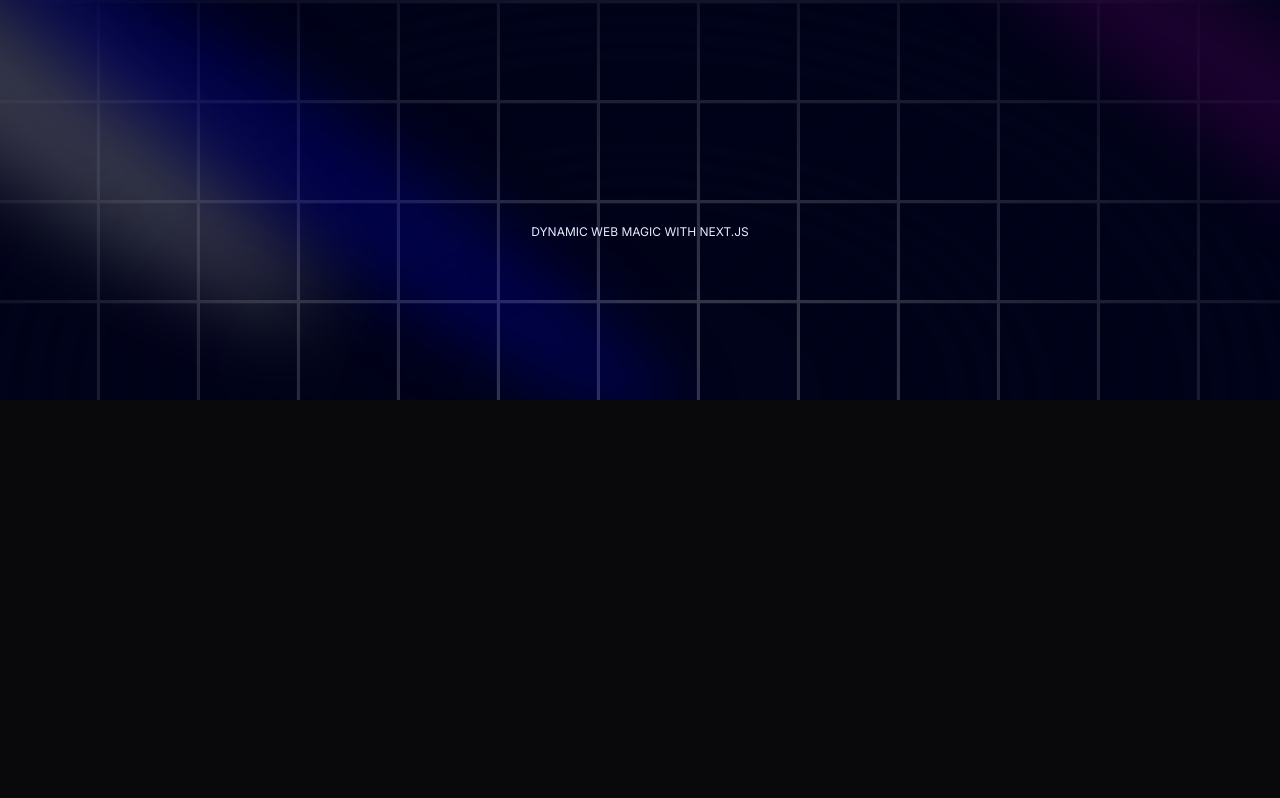
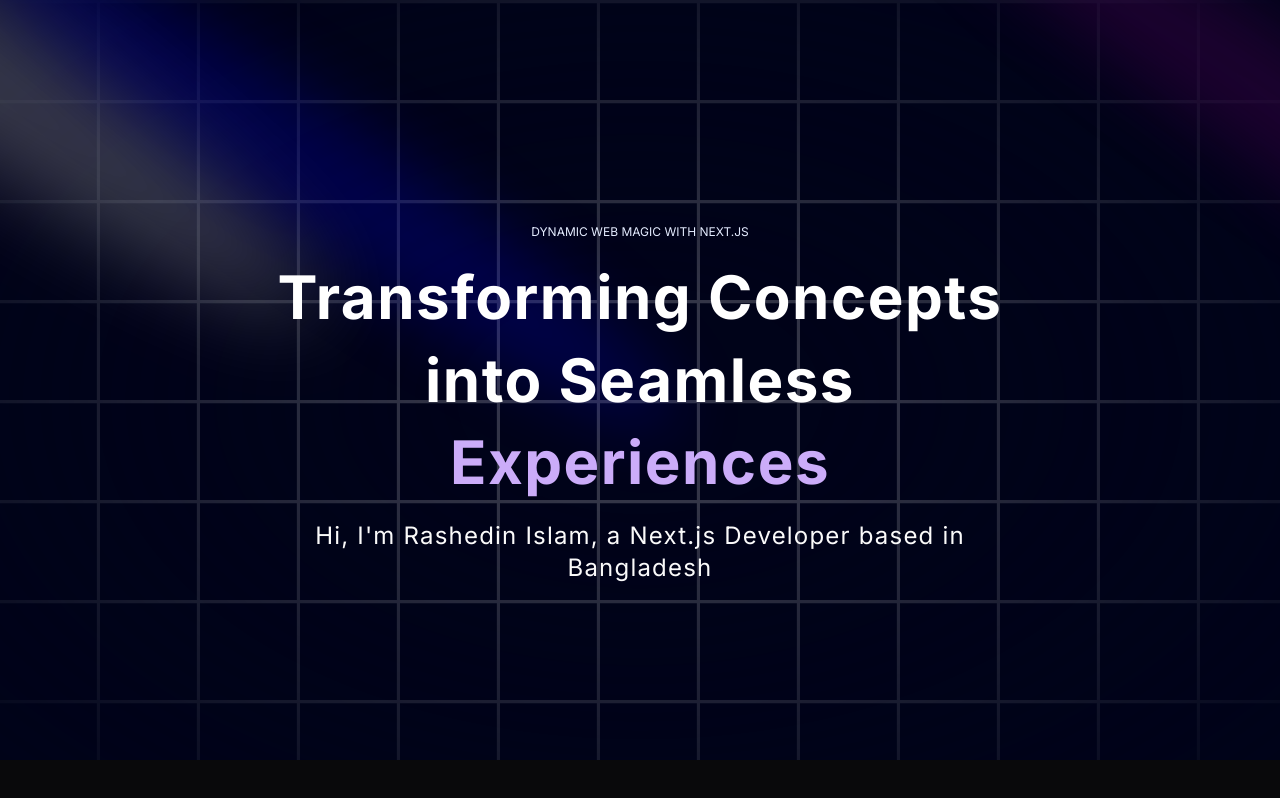
Before and after one commit to Rashedin-063/Exploration-of-Portfolios-2, a Next.js app: page / in a window 1280 px wide. Built offline with nearby package versions, Linux system fonts and the light colour scheme.

Commit message:
hero section text complete with text-generate-effect from aceternity ui

```diff
--- a/src/components/Hero.tsx
+++ b/src/components/Hero.tsx
@@ -1,4 +1,5 @@
 import { Spotlight } from "./ui/spotlite"
+import { TextGenerateEffect } from '@/components/ui/text-generate-effect';
 
 const Hero = () => {
   return (
@@ -20,15 +21,22 @@
       {/* background */}
       <div className='h-screen w-full dark:bg-black-100 bg-white  dark:bg-grid-white/[0.2] bg-grid-black/[0.3] flex items-center justify-center absolute top-0 left-0'>
         {/* Radial gradient for the container to give a faded look */}
-        <div className='absolute pointer-events-none inset-0 flex items-center justify-center dark:bg-black-100 bg-white [mask-image:radial-gradient(ellipse_at_center,transparent_20%,black)]'>
-
-        </div>
+        <div className='absolute pointer-events-none inset-0 flex items-center justify-center dark:bg-black-100 bg-white [mask-image:radial-gradient(ellipse_at_center,transparent_20%,black)]'></div>
       </div>
 
       {/* hero content */}
       <div className='flex justify-center relative my-20 z-10'>
-        <div className="max-w-[89vw] md:max-w-2xl lg:max-w-[60vw] flex flex-col items-center justify-center">
-          <h1 className="uppercase text-xs text-center text-blue-100  max-w-80">Dynamic Web Magic with Next.js</h1>
+        <div className='max-w-[89vw] md:max-w-2xl lg:max-w-[60vw] flex flex-col items-center justify-center'>
+          <h2 className='uppercase text-xs text-center text-blue-100  max-w-80'>
+            Dynamic Web Magic with Next.js
+          </h2>
+
+          <TextGenerateEffect
+            words='Transforming Concepts into Seamless Experiences'
+            className='text-center text-[40px] md:text-5xl lg:text-6xl'
+          />
+
+          <p className="text-center md:tracking-wider mb-4 text-sm md:text-lg lg:text-2xl">Hi, I&apos;m Rashedin Islam, a Next.js Developer based in Bangladesh</p>
         </div>
       </div>
     </div>
--- /dev/null
+++ b/src/components/ui/text-generate-effect.tsx
@@ -0,0 +1,64 @@
+'use client';
+import { useEffect } from 'react';
+import { motion, stagger, useAnimate } from 'framer-motion';
+import { cn } from '@/lib/utils';
+
+export const TextGenerateEffect = ({
+  words,
+  className,
+  filter = true,
+  duration = 0.5,
+}: {
+  words: string;
+  className?: string;
+  filter?: boolean;
+  duration?: number;
+}) => {
+  const [scope, animate] = useAnimate();
+  const wordsArray:string[] = words.split(' ');
+  useEffect(() => {
+    animate(
+      'span',
+      {
+        opacity: 1,
+        filter: filter ? 'blur(0px)' : 'none',
+      },
+      {
+        duration: duration ? duration : 1,
+        delay: stagger(0.2),
+      }
+    );
+  }, [scope.current]);
+
+  const renderWords = () => {
+    return (
+      <motion.div ref={scope}>
+        {wordsArray.map((word, idx) => {
+          return (
+            <motion.span
+              key={word + idx}
+              className={`${
+                idx > 3 ? 'text-purple' : 'dark:text-white text-black '
+              } opacity-0`}
+              style={{
+                filter: filter ? 'blur(10px)' : 'none',
+              }}
+            >
+              {word}{' '}
+            </motion.span>
+          );
+        })}
+      </motion.div>
+    );
+  };
+
+  return (
+    <div className={cn('font-bold', className)}>
+      <div className='my-4'>
+        <div className=' dark:text-white text-black leading-snug tracking-wide'>
+          {renderWords()}
+        </div>
+      </div>
+    </div>
+  );
+};
--- /dev/null
+++ b/src/lib/utils.ts
@@ -0,0 +1,6 @@
+import { ClassValue, clsx } from 'clsx';
+import { twMerge } from 'tailwind-merge';
+
+export function cn(...inputs: ClassValue[]) {
+  return twMerge(clsx(inputs));
+}
```
